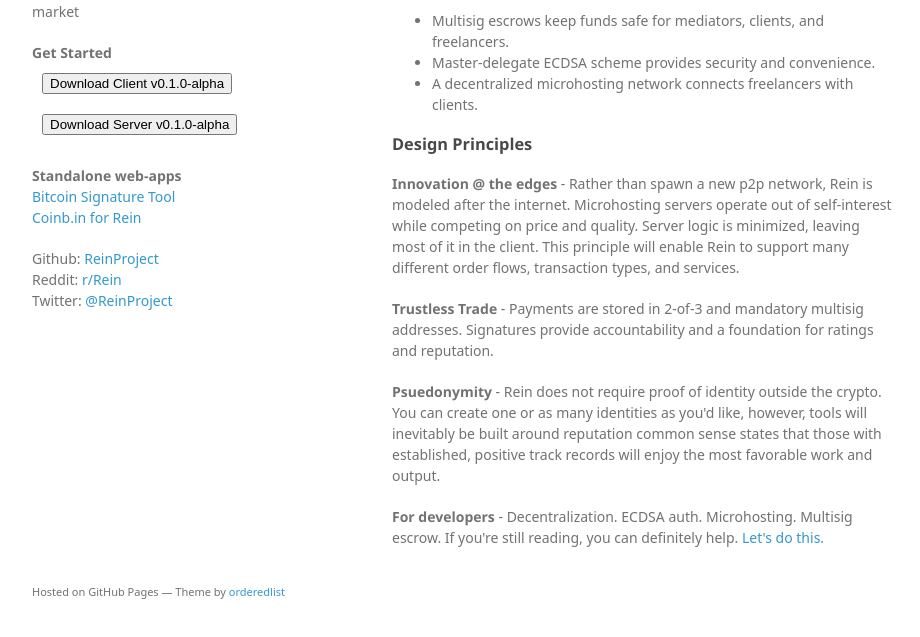
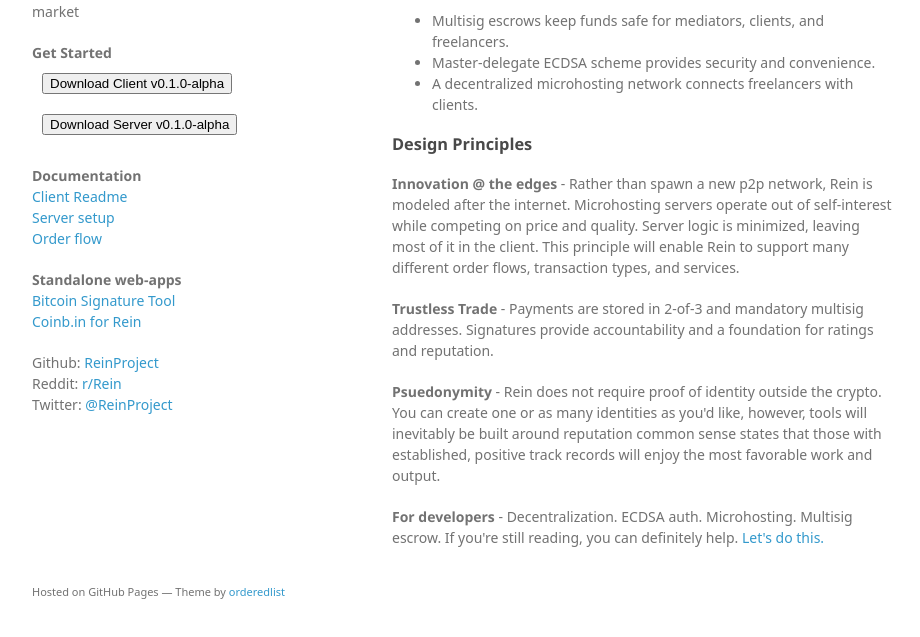
Before and after one commit to ReinProject/reinproject.github.io, a plain HTML site: page index.html in a window 1280 px wide. Shown: the part 129-766 px from the top of the page, without its empty margins (178-1098 px from the left). Drawn offline with Linux system fonts and the light colour scheme; a web font is replaced by a local one.

Commit message:
add flowchart

```diff
--- a/index.html
+++ b/index.html
@@ -22,6 +22,11 @@
         <p class="view"><b>Get Started</b><br />
         <a href="https://github.com/ReinProject/python-rein"><button style="margin: 10px;">Download Client v0.1.0-alpha</button></a><br />
         <a href="https://github.com/ReinProject/causeway"><button style="margin:10px;">Download Server v0.1.0-alpha</button></a></p>
+
+        <p class="view"><b>Documentation</b><br />
+        <a href="https://github.com/ReinProject/python-rein/blob/master/README.md">Client Readme</a><br />
+        <a href="https://github.com/ReinProject/causeway/blob/master/doc/server_setup.md">Server setup</a><br />
+        <a href="/rein_order_flow.txt">Order flow</a><br />
 
         <p class="view"><b>Standalone web-apps</b><br />
         <a href="/bitcoin-signature-tool">Bitcoin Signature Tool</a><br />
```
Also changed, not shown: rein_order_flow.txt (added).
